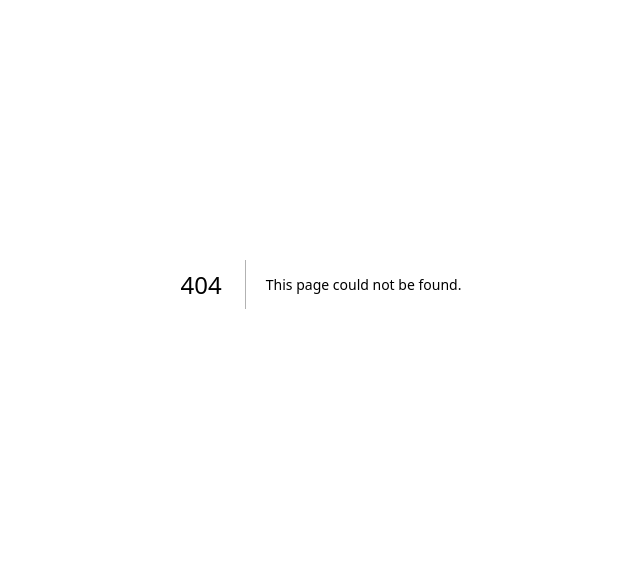
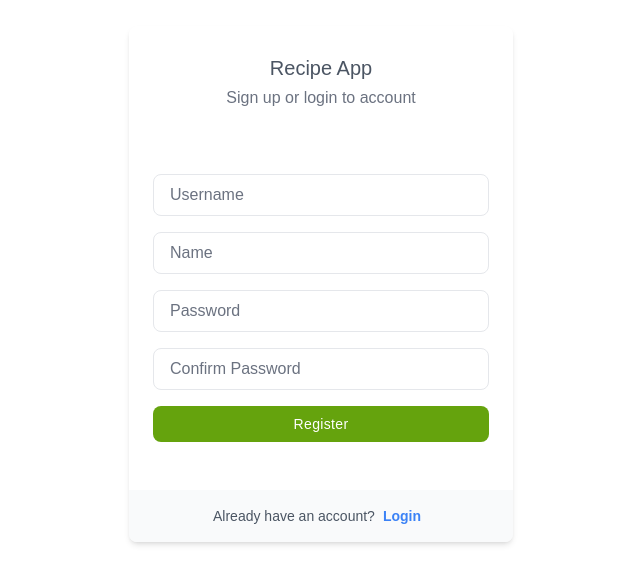
Before and after one commit to eric1anderson/Recipe-Generation-Social-Media, a Next.js app in the folder frontend/: page /register in a window 1280 px wide. Before the commit this address had no page. Shown: the part 116-700 px from the top of the page, without its empty margins (319-959 px from the left). Built offline with nearby package versions, Linux system fonts and the light colour scheme.

Commit message:
login/register skeleton

```diff
--- a/frontend/app/globals.css
+++ b/frontend/app/globals.css
@@ -4,7 +4,7 @@
 
 :root {
   --background: #ffffff;
-  --foreground: #171717;
+  --foreground: #000;
 }
 
 @media (prefers-color-scheme: dark) {
--- /dev/null
+++ b/frontend/app/login/page.tsx
@@ -0,0 +1,34 @@
+export default function Login() {
+
+  return (
+    <div className="h-screen flex items-center justify-center">
+      <div className="w-full max-w-sm mx-auto overflow-hidden bg-white rounded-lg shadow-md dark:bg-zinc-800">
+        <div className="px-6 py-4">
+
+          <h3 className="mt-3 text-xl font-medium text-center text-gray-600 dark:text-gray-200">Recipe App</h3>
+
+          <p className="mt-1 text-center text-gray-500 dark:text-gray-400">Login or create account</p>
+
+          <form className="my-8">
+            <div className="w-full mt-16">
+              <input className="block w-full px-4 py-2 mt-2 text-gray-200 placeholder-gray-500 bg-white border rounded-lg dark:bg-zinc-800 dark:border-zinc-600 dark:placeholder-zinc-400 focus:border-blue-400 dark:focus:border-blue-300 focus:ring-opacity-40 focus:outline-none focus:ring focus:ring-blue-300" type="email" placeholder="Username" aria-label="Username" />
+            </div>
+
+            <div className="w-full mt-4">
+              <input className="block w-full px-4 py-2 mt-2 text-gray-200 placeholder-gray-500 bg-white border rounded-lg dark:bg-zinc-800 dark:border-zinc-600 dark:placeholder-zinc-400 focus:border-blue-400 dark:focus:border-blue-300 focus:ring-opacity-40 focus:outline-none focus:ring focus:ring-blue-300" type="password" placeholder="Password" aria-label="Password" />
+            </div>
+
+            <button className="px-6 py-2 mt-4 w-full text-sm font-medium tracking-wide text-white capitalize transition-colors duration-300 transform bg-lime-600 rounded-lg hover:bg-lime-700 focus:outline-none focus:ring focus:ring-blue-300 focus:ring-opacity-50">
+              Login
+            </button>
+          </form>
+        </div>
+
+        <div className="flex items-center justify-center py-4 text-center bg-gray-50 dark:bg-zinc-700">
+          <span className="text-sm text-gray-600 dark:text-gray-200">Don't have an account? </span>
+          <a href="/register" className="mx-2 text-sm font-bold text-blue-500 dark:text-blue-400 hover:underline">Register</a>
+        </div>
+      </div>
+    </div>
+  );
+}
--- /dev/null
+++ b/frontend/app/register/page.tsx
@@ -0,0 +1,42 @@
+export default function Register() {
+
+  return (
+    <div className="h-screen flex items-center justify-center">
+      <div className="w-full max-w-sm mx-auto overflow-hidden bg-white rounded-lg shadow-md dark:bg-zinc-800">
+        <div className="px-6 py-4">
+
+          <h3 className="mt-3 text-xl font-medium text-center text-gray-600 dark:text-gray-200">Recipe App</h3>
+
+          <p className="mt-1 text-center text-gray-500 dark:text-gray-400">Sign up or login to account</p>
+
+          <form className="my-8">
+            <div className="w-full mt-16">
+              <input className="block w-full px-4 py-2 mt-2 text-gray-200 placeholder-gray-500 bg-white border rounded-lg dark:bg-zinc-800 dark:border-zinc-600 dark:placeholder-zinc-400 focus:border-blue-400 dark:focus:border-blue-300 focus:ring-opacity-40 focus:outline-none focus:ring focus:ring-blue-300" type="email" placeholder="Username" aria-label="Username" />
+            </div>
+
+            <div className="w-full mt-4">
+              <input className="block w-full px-4 py-2 mt-2 text-gray-200 placeholder-gray-500 bg-white border rounded-lg dark:bg-zinc-800 dark:border-zinc-600 dark:placeholder-zinc-400 focus:border-blue-400 dark:focus:border-blue-300 focus:ring-opacity-40 focus:outline-none focus:ring focus:ring-blue-300" type="text" placeholder="Name" aria-label="Name" />
+            </div>
+
+            <div className="w-full mt-4">
+              <input className="block w-full px-4 py-2 mt-2 text-gray-200 placeholder-gray-500 bg-white border rounded-lg dark:bg-zinc-800 dark:border-zinc-600 dark:placeholder-zinc-400 focus:border-blue-400 dark:focus:border-blue-300 focus:ring-opacity-40 focus:outline-none focus:ring focus:ring-blue-300" type="password" placeholder="Password" aria-label="Password" />
+            </div>
+
+            <div className="w-full mt-4">
+              <input className="block w-full px-4 py-2 mt-2 text-gray-200 placeholder-gray-500 bg-white border rounded-lg dark:bg-zinc-800 dark:border-zinc-600 dark:placeholder-zinc-400 focus:border-blue-400 dark:focus:border-blue-300 focus:ring-opacity-40 focus:outline-none focus:ring focus:ring-blue-300" type="password" placeholder="Confirm Password" aria-label="Confirm Password" />
+            </div>
+
+            <button className="px-6 py-2 mt-4 w-full text-sm font-medium tracking-wide text-white capitalize transition-colors duration-300 transform bg-lime-600 rounded-lg hover:bg-lime-700 focus:outline-none focus:ring focus:ring-blue-300 focus:ring-opacity-50">
+              Register
+            </button>
+          </form>
+        </div>
+
+        <div className="flex items-center justify-center py-4 text-center bg-gray-50 dark:bg-zinc-700">
+          <span className="text-sm text-gray-600 dark:text-gray-200">Already have an account? </span>
+          <a href="/login" className="mx-2 text-sm font-bold text-blue-500 dark:text-blue-400 hover:underline">Login</a>
+        </div>
+      </div>
+    </div>
+  );
+}
```
